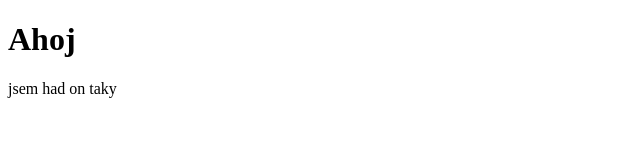
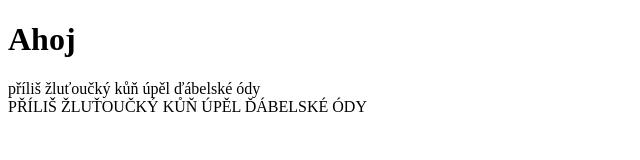
Before and after one commit to Darkasus999/mujweb, a plain HTML site: page index.html in a window 1280 px wide. Shown: the whole page, without its empty margins (0-640 px from the left). Drawn offline with Linux system fonts and the light colour scheme.

Commit message:
UTF8 bla bla

```diff
--- a/index.html
+++ b/index.html
@@ -1,18 +1,18 @@
 <!DOCTYPE html>
-<html lang="en">
+<html lang="cs">
 <head>
     <meta charset="UTF-8">
     <meta http-equiv="X-UA-Compatible" content="IE=edge">
     <meta name="viewport" content="width=device-width, initial-scale=1.0">
-    <title>Document</title>
+    <title>Titulek</title>
 </head>
 <body>
 
 
 
 <h1>Ahoj</h1>
- jsem had
- on taky
+příliš žluťoučký kůň úpěl ďábelské ódy<br>
+PŘÍLIŠ ŽLUŤOUČKÝ KŮŇ ÚPĚL ĎÁBELSKÉ ÓDY
 
 </body>
 </html>
```
